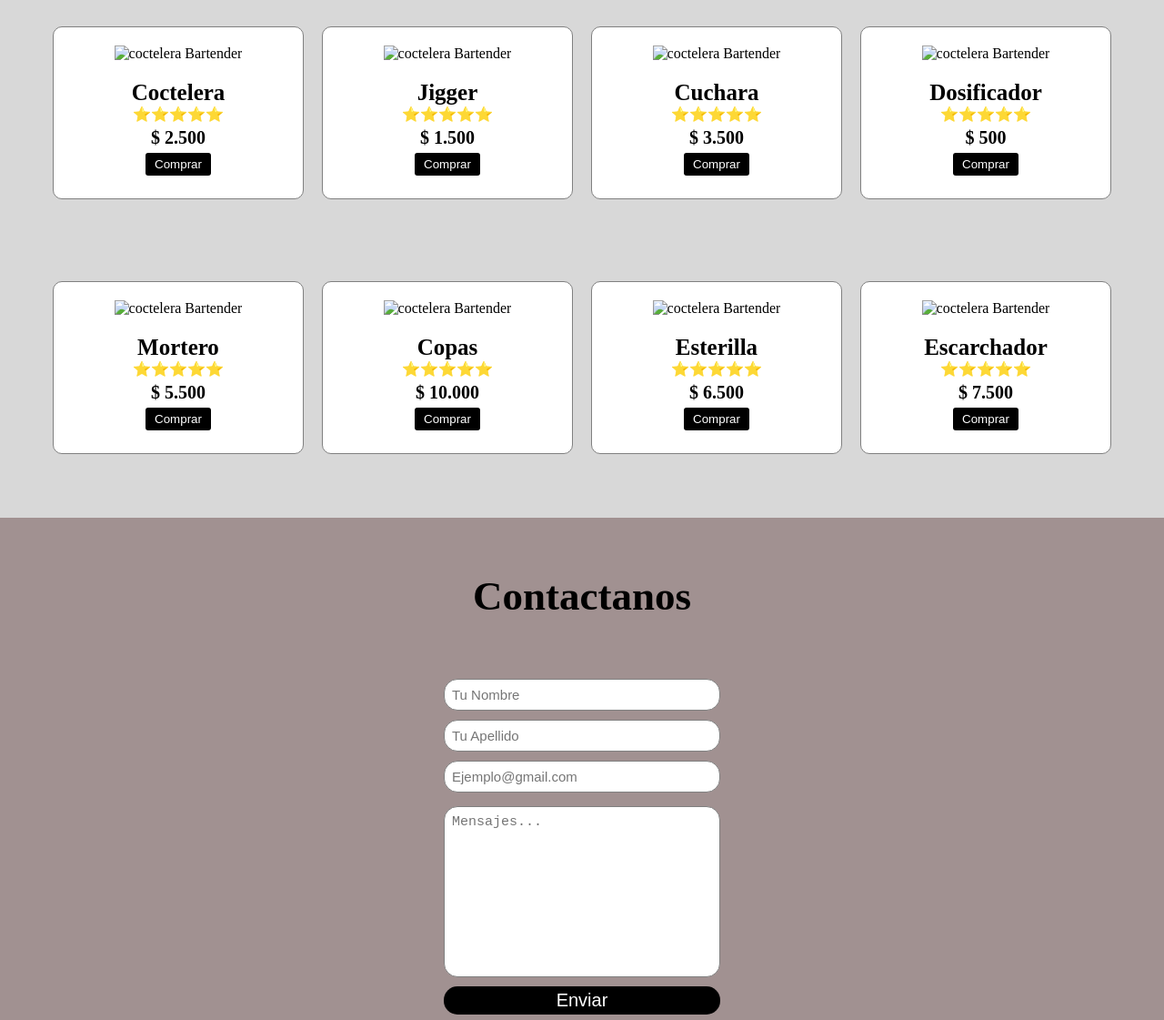
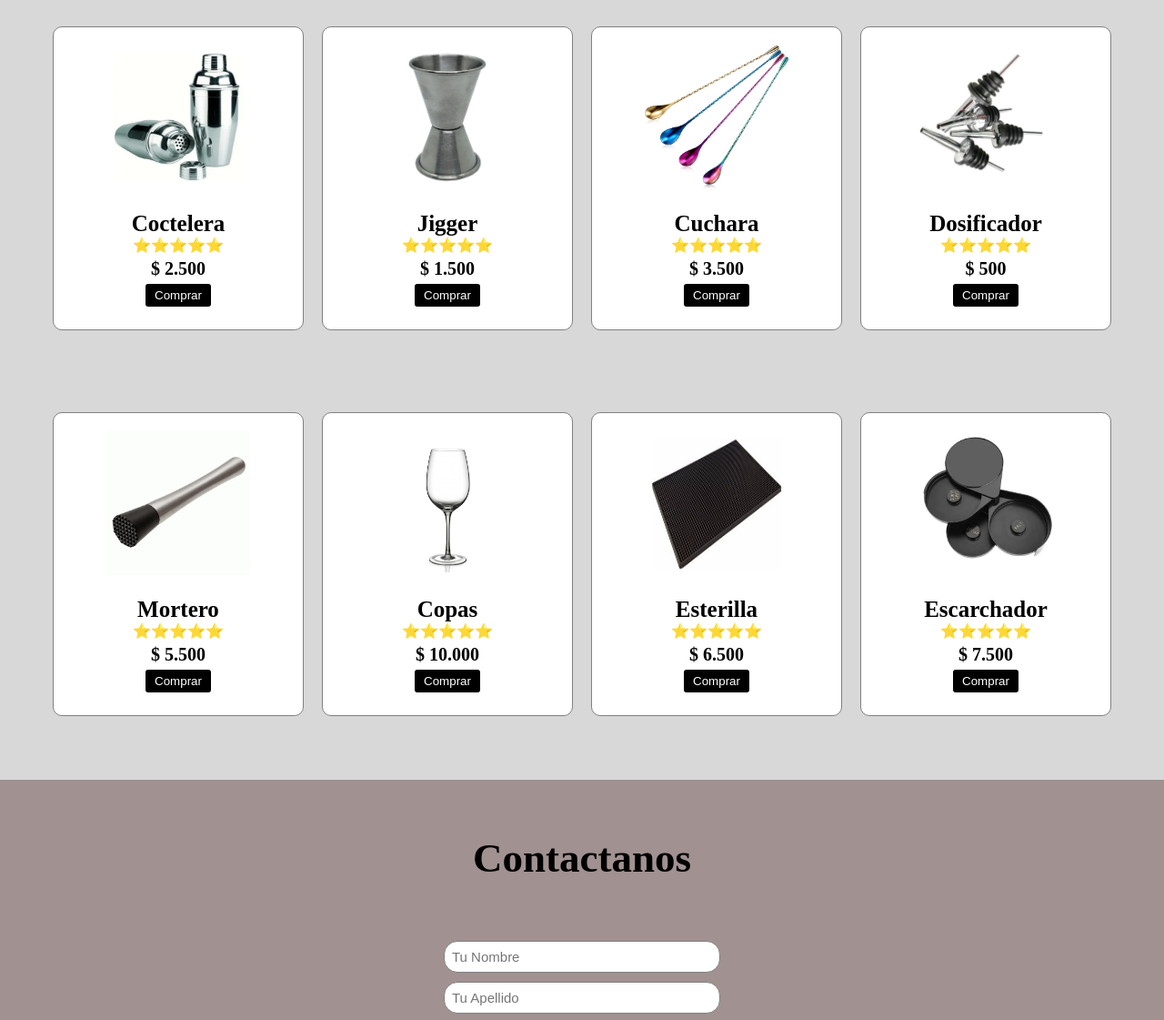
Before and after one commit to Ricardom21/ecommerce-de-js, a plain HTML site: page index.html in a window 1280 px wide. Shown: the part 809-1930 px from the top of the page at 91% size. Drawn offline with Linux system fonts and the light colour scheme; files whose address does not match are found by name.

Commit message:
modificando

```diff
--- a/index.html
+++ b/index.html
@@ -48,7 +48,7 @@
                 <div class="card-flex">
                     <div class="card-info">
                         <div class="product-image">
-                            <img src="../e-commerce/img/coctelera.webp" alt="coctelera Bartender">
+                            <img src="img/coctelera.webp" alt="coctelera Bartender">
                         </div>
                         <h3>Coctelera</h3>
                         <span>⭐⭐⭐⭐⭐</span>
@@ -57,7 +57,7 @@
                     </div>
                     <div class="card-info">
                         <div class="product-image">
-                            <img src="../e-commerce/img/jigger.jpg" alt="coctelera Bartender">
+                            <img src="img/jigger.jpg" alt="jigger">
                         </div>
                         <h3>Jigger</h3>
                         <span>⭐⭐⭐⭐⭐</span>
@@ -66,7 +66,7 @@
                     </div>
                     <div class="card-info">
                         <div class="product-image">
-                            <img src="../e-commerce/img/cuchara.jpg" alt="coctelera Bartender">
+                            <img src="img/cuchara.jpg" alt="coctelera Bartender">
                         </div>
                         <h3>Cuchara</h3>
                         <span>⭐⭐⭐⭐⭐</span>
@@ -75,7 +75,7 @@
                     </div>
                     <div class="card-info">
                         <div class="product-image">
-                            <img src="../e-commerce/img/dosificador.jpg" alt="coctelera Bartender">
+                            <img src="img/dosificador.jpg" alt="coctelera Bartender">
                         </div>
                         <h3>Dosificador</h3>
                         <span>⭐⭐⭐⭐⭐</span>
@@ -84,7 +84,7 @@
                     </div>
                     <div class="card-info">
                         <div class="product-image">
-                            <img src="../e-commerce/img/mortero.webp" alt="coctelera Bartender">
+                            <img src="img/mortero.webp" alt="coctelera Bartender">
                         </div>
                         <h3>Mortero</h3>
                         <span>⭐⭐⭐⭐⭐</span>
@@ -93,7 +93,7 @@
                     </div>
                     <div class="card-info">
                         <div class="product-image">
-                            <img src="../e-commerce/img/copas.jpg" alt="coctelera Bartender">
+                            <img src="img/copas.jpg" alt="coctelera Bartender">
                         </div>
                         <h3>Copas</h3>
                         <span>⭐⭐⭐⭐⭐</span>
@@ -102,7 +102,7 @@
                     </div>
                     <div class="card-info">
                         <div class="product-image">
-                            <img src="../e-commerce/img/gomabarra.jpg" alt="coctelera Bartender">
+                            <img src="img/gomabarra.jpg" alt="coctelera Bartender">
                         </div>
                         <h3>Esterilla</h3>
                         <span>⭐⭐⭐⭐⭐</span>
@@ -111,7 +111,7 @@
                     </div>
                     <div class="card-info">
                         <div class="product-image">
-                            <img src="../e-commerce/img/escarchador.webp" alt="coctelera Bartender">
+                            <img src="img/escarchador.webp" alt="coctelera Bartender">
                         </div>
                         <h3>Escarchador</h3>
                         <span>⭐⭐⭐⭐⭐</span>
@@ -146,9 +146,9 @@
                 <p>©Hecho con ❤️ Por Ricardo Montilla</p>
             </div>
             <div class="container-redes">
-                <a href="ricardo.m21"><img src="../e-commerce/img/instagram (1).png" alt=""></a>
-                <a href="https://linkedin.com/in/ricardo-montilla"><img src="../e-commerce/img/linkedin.png" alt=""></a>
-                <a href="https://github.com/Ricardom21?tab=repositories"><img src="../e-commerce/img/github.png" alt=""></a>
+                <a href="ricardo.m21"><img src="img/instagram (1).png" alt=""></a>
+                <a href="https://linkedin.com/in/ricardo-montilla"><img src="img/linkedin.png" alt=""></a>
+                <a href="https://github.com/Ricardom21?tab=repositories"><img src="img/github.png" alt=""></a>
             </div>
             </div>
         </div>
--- a/style.css
+++ b/style.css
@@ -79,7 +79,7 @@ img{
 }
 
 .hero{
-    background-image: linear-gradient(90deg, rgba(5, 5, 5, 0.726) 0%, rgba(0, 0, 0, 0.712) 60%), url(../e-commerce/img/banner\ principal.jpg);
+    background-image: linear-gradient(90deg, rgba(5, 5, 5, 0.726) 0%, rgba(0, 0, 0, 0.712) 60%), url(img/banner\ principal.jpg);
     height: 500px;
     background-size: cover;
     background-position: center center;
```
